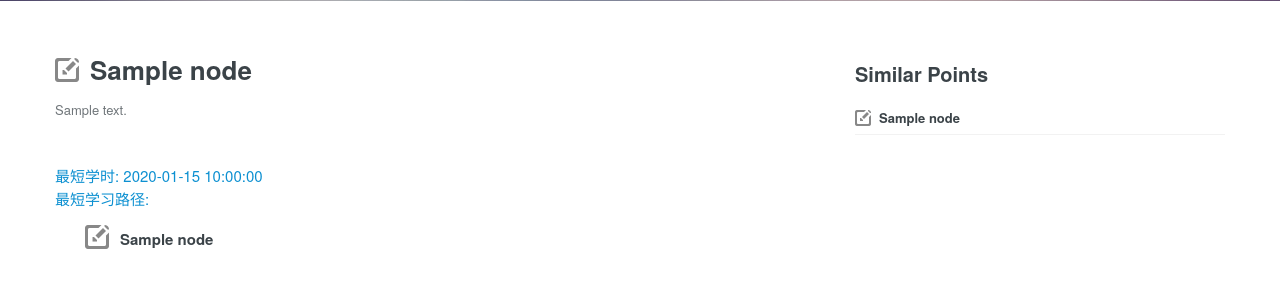
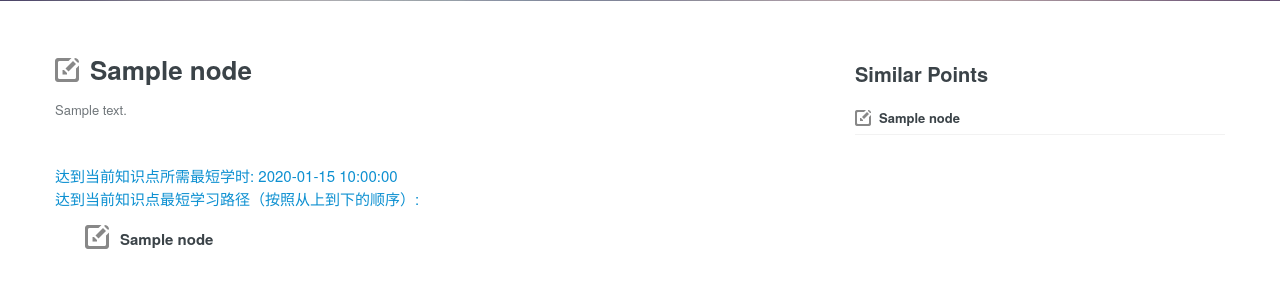
Before and after one commit to cauyxy/Pro_Algo, a Flask app: template templates/details.html in a window 1280 px wide. Shown: the part 342-630 px from the top of the page. Run offline with Flask 2, Linux system fonts and the light colour scheme; the template is opened without the code that fills it: most values are stand-ins (such as "Sample title", 1, 10 or a date in 2020); parts of the project's set-up code (start-up, migrations or seed data) failed here and were passed over.

Commit message:
修改节点描述

```diff
--- a/templates/details.html
+++ b/templates/details.html
@@ -96,9 +96,9 @@
                 </br>
                 </br>
 
-                <span style="color: #0d90d1; font-size-adjust: initial;font-size: 15px">最短学时: {{ time }}</span>
+                <span style="color: #0d90d1; font-size-adjust: initial;font-size: 15px">达到当前知识点所需最短学时: {{ time }}</span>
                 </br>
-                <span style="color: #0d90d1; font-size-adjust: initial;font-size: 15px">最短学习路径: </span>
+                <span style="color: #0d90d1; font-size-adjust: initial;font-size: 15px">达到当前知识点最短学习路径（按照从上到下的顺序）: </span>
                 <div class="span8 main-listing">
 
 
```
